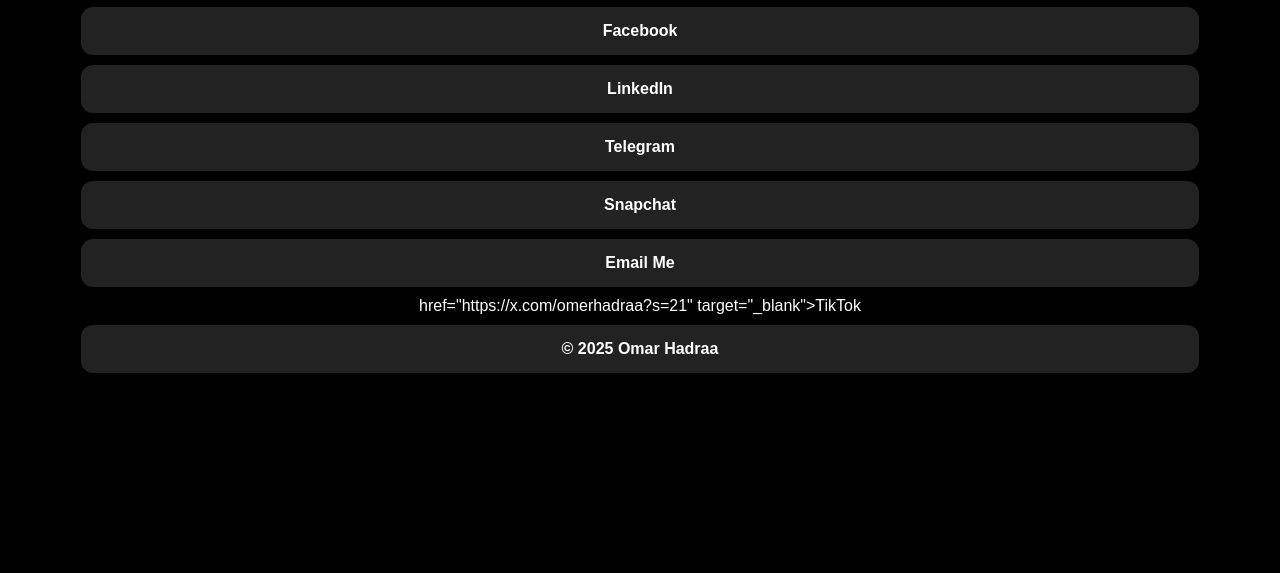
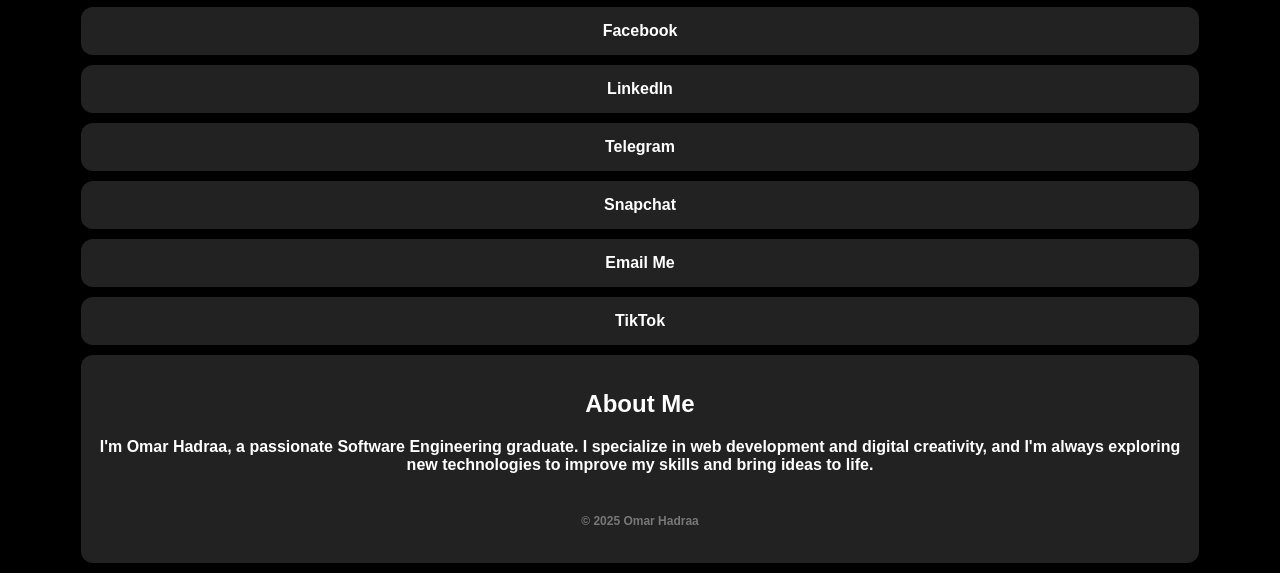
Before and after one commit to Omerhadra/Linktree, a plain HTML site: page index.html in a window 1280 px wide. Shown: the part 345-918 px from the top of the page. Before the commit the page ends 800 px from the top, so only its background shows below. Drawn offline with Linux system fonts and the light colour scheme.

Commit message:
Update index.html

```diff
--- a/index.html
+++ b/index.html
@@ -97,9 +97,15 @@
   <a class="link-button" href="https://t.me/yourtelegram" target="_blank">Telegram</a>
   <a class="link-button" href="https://snapchat.com/t/nZz5E7VE" target="_blank">Snapchat</a>
   <a class="link-button" href="mailto:omarhadraa@gmail.com" target="_blank">Email Me</a>
-href="https://x.com/omerhadraa?s=21" target="_blank">TikTok</a>
+  <a class="link-button" href="https://www.tiktok.com/@omarhadraa?_t=ZM-8xCRwwwzyhq&_r=1" target="_blank">TikTok</a>
   <a class="link-button"
-  <div class="footer">
+  <div class="about-me">
+  <h2>About Me</h2>
+  <p>
+    I'm Omar Hadraa, a passionate Software Engineering graduate. I specialize in web development and digital creativity, and I'm always exploring new technologies to improve my skills and bring ideas to life.
+  </p>
+</div>
+    <div class="footer">
     © 2025 Omar Hadraa
   </div>
 
```
